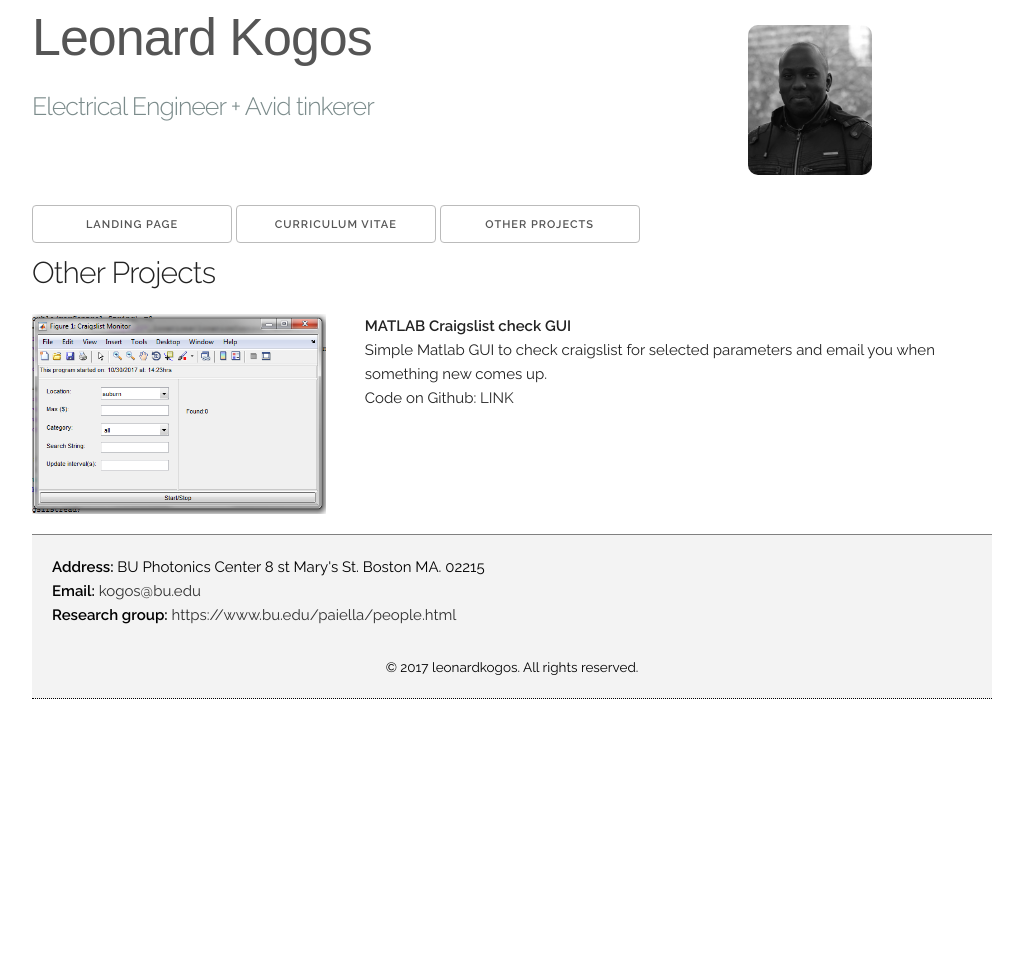
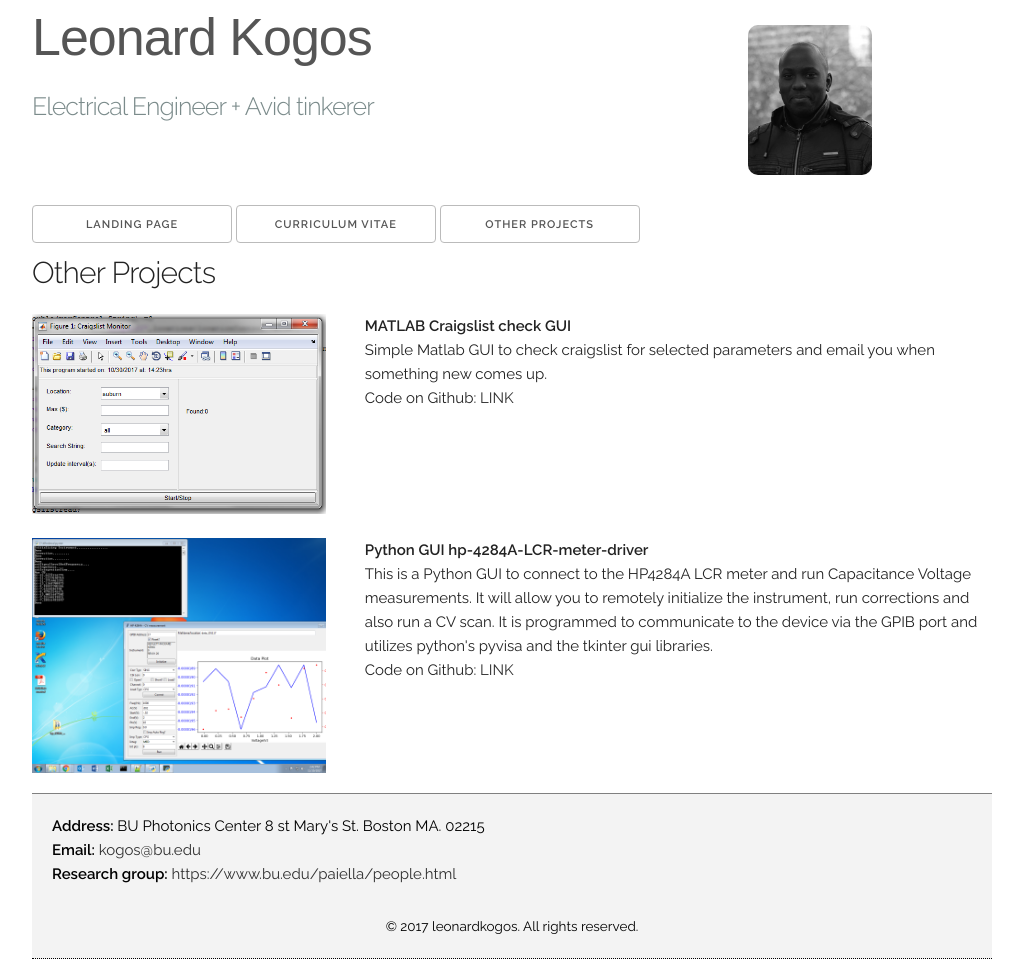
Before and after one commit to leokogos/leokogos.github.io, a plain HTML site: page projects.html in a window 1280 px wide. Shown: the whole page, without its empty margins (128-1151 px from the left). Before the commit the page ends 800 px from the top, so only its background shows below. Drawn offline with Linux system fonts and the light colour scheme.

Commit message:
Add python GUI

```diff
--- a/projects.html
+++ b/projects.html
@@ -73,6 +73,23 @@
 				</p>
 			</div>
 		</div>
+        <br/>
+        <div class="row">
+			<div class="four columns">
+                <img src="images/pythongui.png" class="thumbnail" width="100%" />
+			</div>
+			<div class="eight columns">
+				<p>
+				<strong>Python GUI hp-4284A-LCR-meter-driver</strong>
+				<br/>
+				This is a Python GUI to connect to the HP4284A LCR meter and run Capacitance Voltage measurements. It will allow you to remotely initialize the instrument, run corrections and also run a CV scan. It is programmed to communicate to the device via the GPIB port and utilizes python's pyvisa and the tkinter gui libraries.
+				<br/>
+				Code on Github:
+				 <a href="https://github.com/leokogos/hp-4284A-LCR-meter-driver">
+				 LINK</a>
+				</p>
+			</div>
+		</div>
 
     </div>
 	<div class="row">
```
Also changed, not shown: images/pythongui.png (added).
